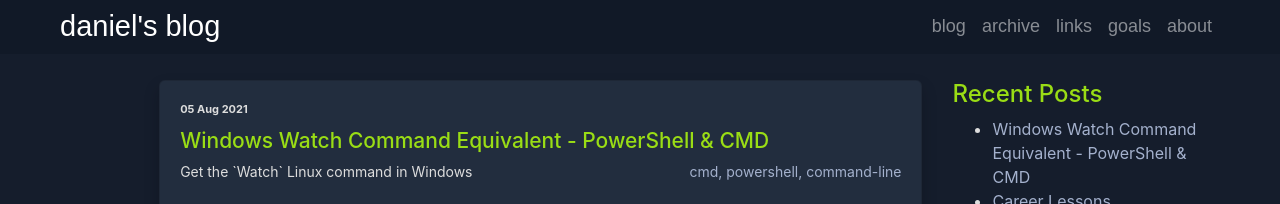
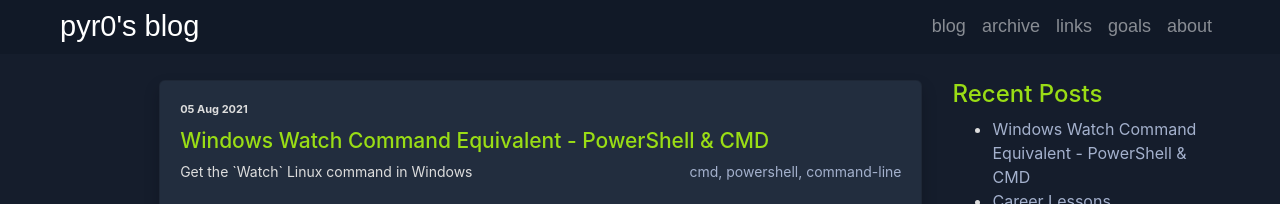
Before and after one commit to danieldavidson/danieldavidson.github.io, a Jekyll site: the page built from index.html, in a window 1280 px wide. Shown: the top 204 px of the page. Built offline with Jekyll 4.4.1, drawn with Linux system fonts in a browser that asks for light colours.

```diff
--- a/_config.yml
+++ b/_config.yml
@@ -1,6 +1,6 @@
 # Jekyll configuration
 
-name: daniel's blog
+name: pyr0's blog
 description:
 
 # Url is currently only used only for the RSS feed in feed.xml
```
